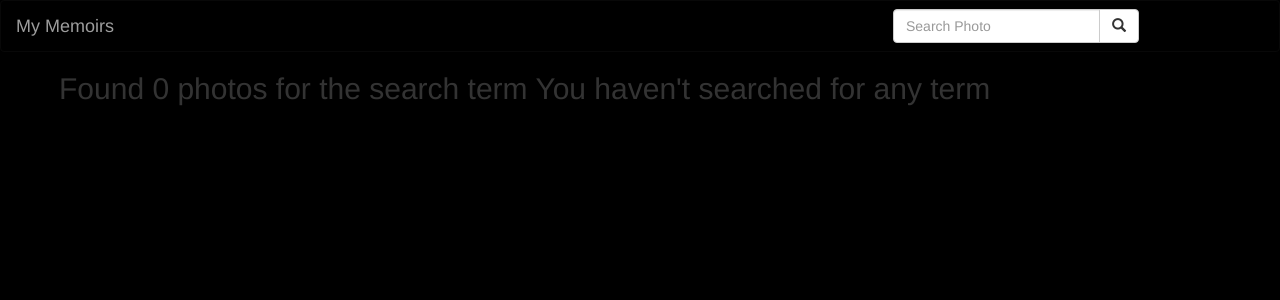
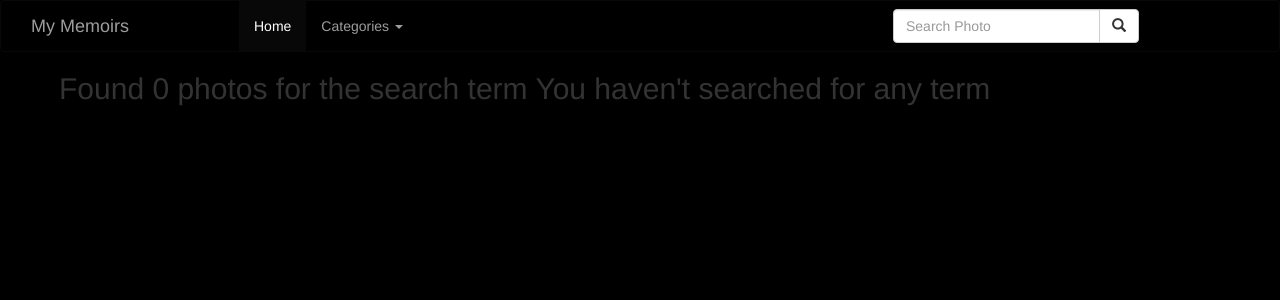
Before and after one commit to bryomajor/memoirs, a Django app: page /search/ in a window 1280 px wide. Shown: the top 300 px of the page. Run offline with Django 3.2, Linux system fonts and the light colour scheme; some libraries are stand-ins or nearby versions.

Commit message:
Try to configure the categories dropdown in the nav

```diff
--- a/photos/templates/navbar.html
+++ b/photos/templates/navbar.html
@@ -1,7 +1,21 @@
 <nav class="navbar navbar-inverse">
     <div class="container-fluid">
-        <div class="navbar-header">
+        <div class="navbar-header col-md-2">
             <a href="" class="navbar-brand">My Memoirs</a>
+        </div>
+        <div class="collapse navbar-collapse col-md-6" id="bs-example-navbar-collapse-1">
+            <ul class="nav navbar-nav">
+                <li class="active"><a href="{% url 'myPhotos' %}">Home</a></li>
+                <li class="dropdown">
+                    <a href="#" class="dropdown-toggle" data-toggle="dropdown">Categories <b class="caret"></b></a>
+                    <ul class="dropdown-menu">
+                        {% for cat in category_results %}
+                        <li><a href="/category/{{cat.category_name}}">{{cat.category_name}}</a></li>
+                        <li class="divider"></li>
+                        {% endfor %}
+                    </ul>
+                </li>
+            </ul>
         </div>
 
         <!-- Search Form -->
```
